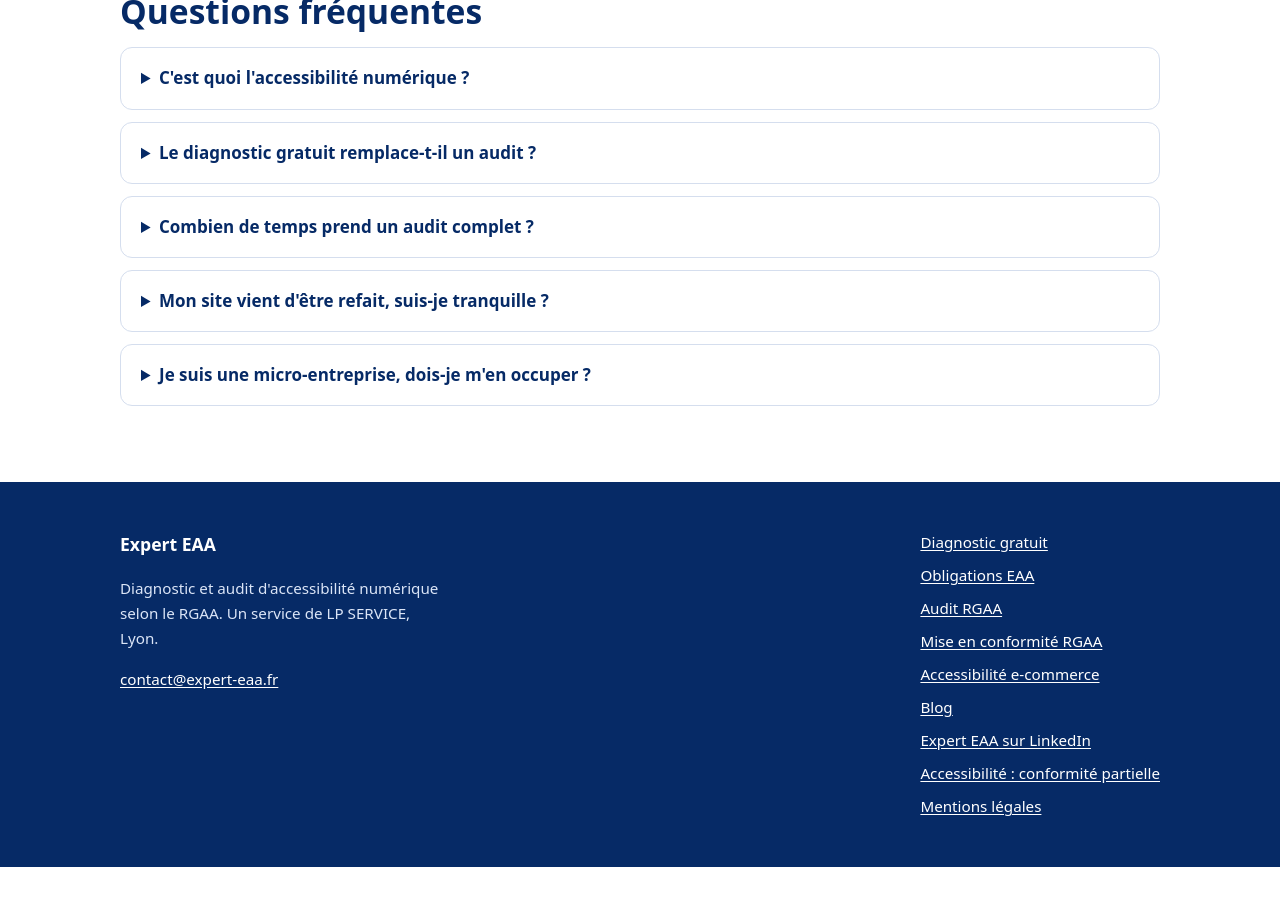
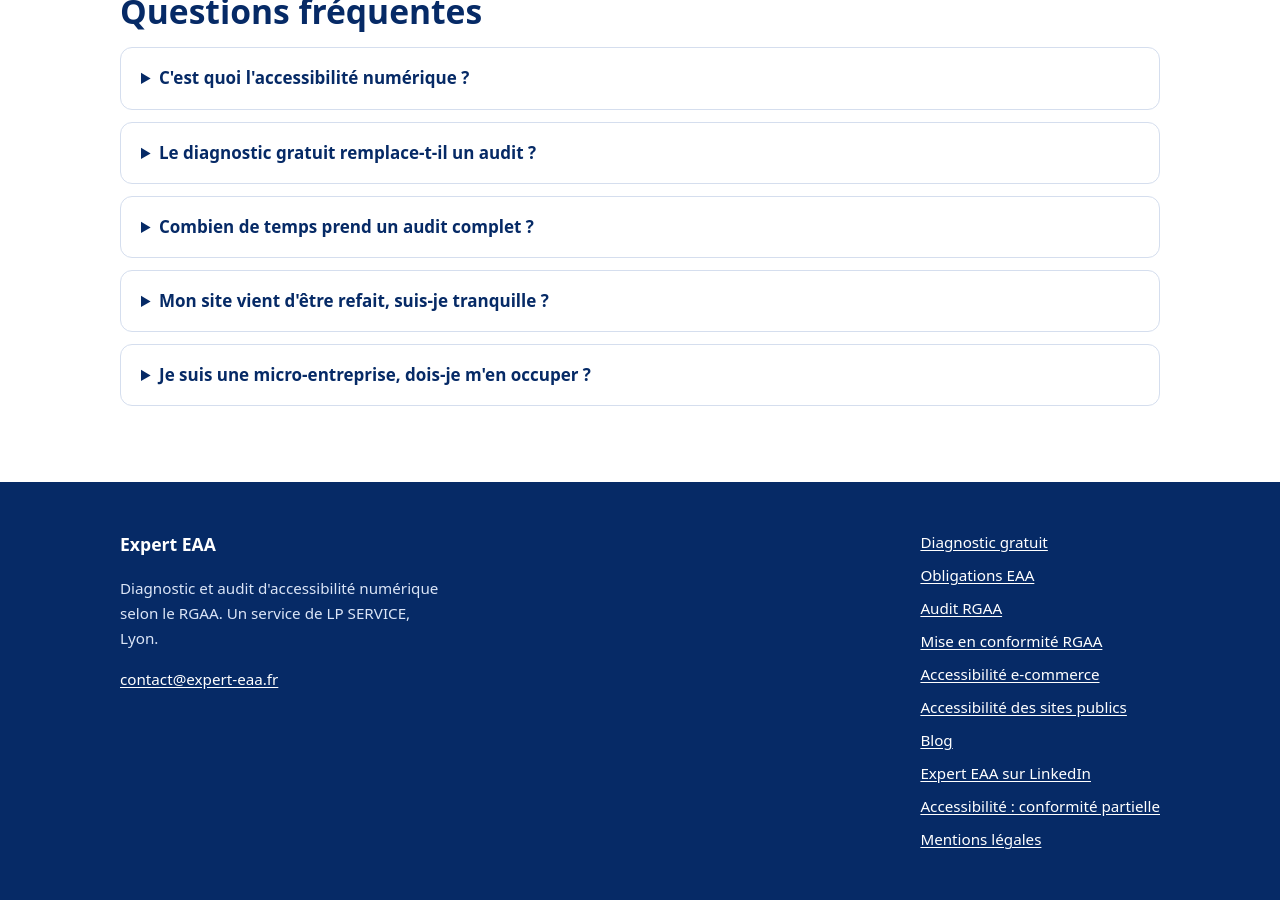
Before and after one commit to lmoh69/expert-eaa, a Jekyll site: the page built from index.html, in a window 1280 px wide and 900 px high, scrolled down 3594 px. Built offline with Jekyll 4.4.1, drawn with Linux system fonts in a browser that asks for light colours; a script that is not in the unit is left out; before the commit the page ends 4461 px from its top, so only the background shows below that.

Commit message:
Mise a jour par Claude

```diff
--- a/_layouts/default.html
+++ b/_layouts/default.html
@@ -41,6 +41,7 @@
       <li><a href="/audit-rgaa/">Audit RGAA</a></li>
       <li><a href="/mise-en-conformite-rgaa/">Mise en conformité RGAA</a></li>
       <li><a href="/accessibilite-e-commerce/">Accessibilité e-commerce</a></li>
+      <li><a href="/accessibilite-collectivites/">Accessibilité des sites publics</a></li>
       <li><a href="/blog/">Blog</a></li>
       {% if site.linkedin_url != "" %}<li><a href="{{ site.linkedin_url }}">Expert EAA sur LinkedIn</a></li>{% endif %}
       <li><a href="/declaration-accessibilite/">Accessibilité : conformité partielle</a></li>
```
